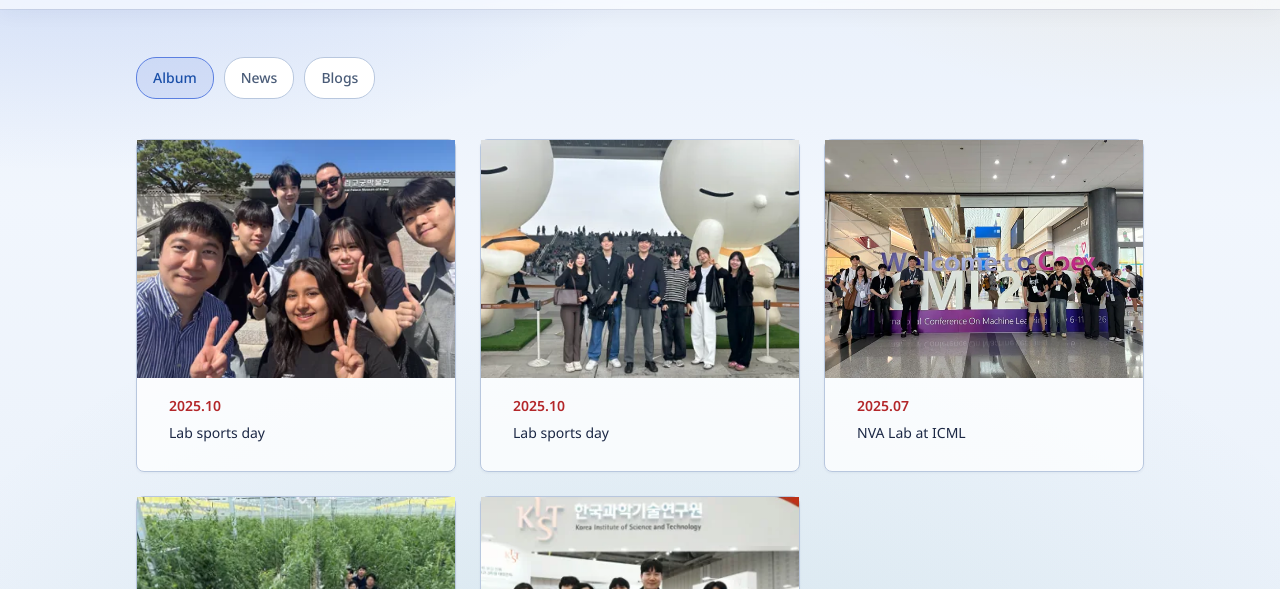
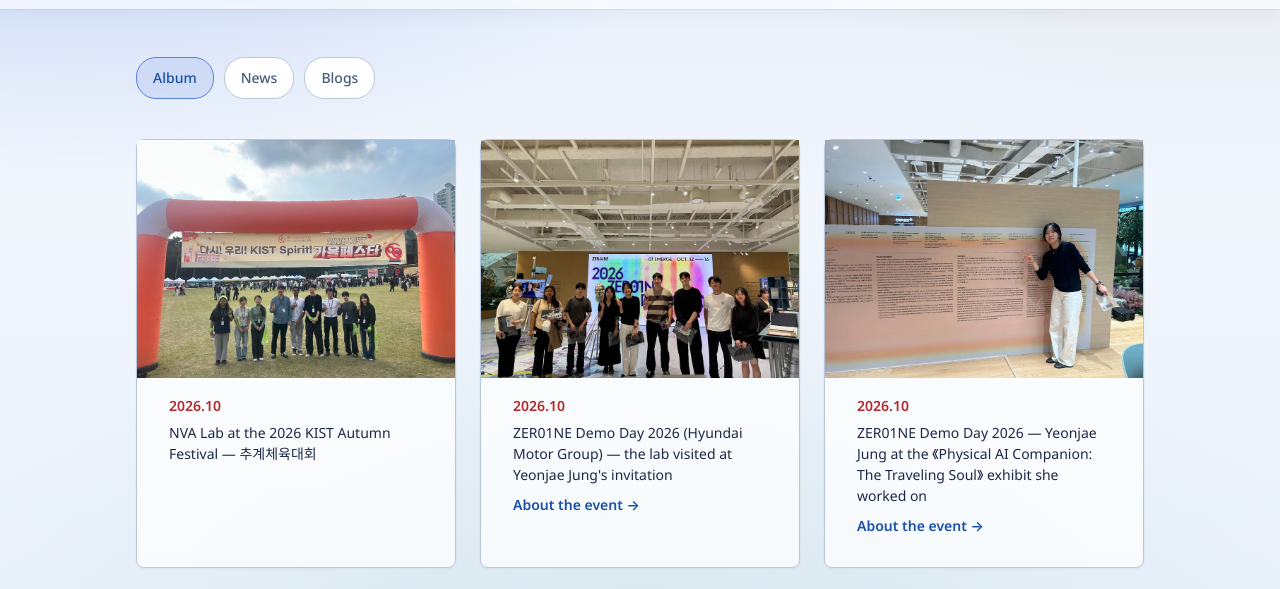
Before and after one commit to NVA-KIST/NVA-KIST.github.io, a plain HTML site: page Board.dc.html in a window 1280 px wide. Both pictures are taken after a click on the element "Album". Shown: the part 161-750 px from the top of the page. Drawn offline with nearby package versions, Linux system fonts and the light colour scheme; a web font is replaced by a local one.

Commit message:
Add KIST Autumn Festival and ZER01NE Demo Day photos to the album.
- KIST Autumn Festival 2026 sports day (2026.10.16).
- ZER01NE Demo Day 2026 at Hyundai Motor Group, visited at Yeonjae Jung's
  invitation; one shot of the group and one of her exhibit.
- Photos resized to 900px WebP, matching the rest of the album
  (1.3 MB of source JPEGs down to 255 KB).
- Album cards gain an optional href/linkLabel so the two ZER01NE photos can
  link out to the event page; cards without one render as before.

Co-Authored-By: Claude Opus 5 <noreply@anthropic.com>

```diff
--- a/Board.dc.html
+++ b/Board.dc.html
@@ -80,6 +80,7 @@
             </div>
             <div class="board-photo-date">{{ photo.date }}</div>
             <div class="board-photo-caption">{{ photo.caption }}</div>
+            <sc-if value="{{ photo.hasLink }}"><a href="{{ photo.href }}" class="board-photo-link" target="_blank" rel="noopener noreferrer">{{ photo.linkLabel }} →</a></sc-if>
           </div>
         </sc-for>
       </div>
@@ -151,7 +152,12 @@ class Component extends DCLogic {
     return [...items].sort((a, b) => this.albumKey(b.date) - this.albumKey(a.date));
   }
   mapAlbum(items) {
-    return this.sortAlbum(items).map(p => ({ ...p, hasImage: !!(p.src && p.src.trim()) }));
+    return this.sortAlbum(items).map(p => ({
+      ...p,
+      hasImage: !!(p.src && p.src.trim()),
+      hasLink: !!(p.href && p.href.trim()),
+      linkLabel: p.linkLabel || 'Read more'
+    }));
   }
   applyContent(data) {
     this.setState({
--- a/assets/board-data.js
+++ b/assets/board-data.js
@@ -1,5 +1,24 @@
 window.NVA_BOARD = {
   "album": [
+    {
+      "src": "assets/album/kist-autumn-festival-2026.webp",
+      "caption": "NVA Lab at the 2026 KIST Autumn Festival — 추계체육대회",
+      "date": "2026.10"
+    },
+    {
+      "src": "assets/album/zeroone-demoday-2026-group.webp",
+      "caption": "ZER01NE Demo Day 2026 (Hyundai Motor Group) — the lab visited at Yeonjae Jung's invitation",
+      "date": "2026.10",
+      "href": "https://www.hyundaimotorgroup.com/ko/news/hyundai-motor-group-zero-one-2026-demo-day",
+      "linkLabel": "About the event"
+    },
+    {
+      "src": "assets/album/zeroone-demoday-2026-board.webp",
+      "caption": "ZER01NE Demo Day 2026 — Yeonjae Jung at the 《Physical AI Companion: The Traveling Soul》 exhibit she worked on",
+      "date": "2026.10",
+      "href": "https://www.hyundaimotorgroup.com/ko/news/hyundai-motor-group-zero-one-2026-demo-day",
+      "linkLabel": "About the event"
+    },
     {
       "src": "assets/sportsday.webp",
       "caption": "Lab sports day",
--- a/assets/site.css
+++ b/assets/site.css
@@ -212,6 +212,8 @@ a:hover{color:var(--link-hover)}
 .board-photo-date{font-size:var(--fs-sm);font-weight:var(--fw-bold);color:var(--brand-red);margin-bottom:var(--sp-1)}
 .board-photo-caption{font-size:var(--fs-sm);line-height:var(--lh-snug);color:var(--ink)}
 .board-meta{font-size:var(--fs-sm);color:var(--ink-muted)}
+.board-photo-link{display:inline-block;margin-top:var(--sp-2);font-size:var(--fs-sm);font-weight:var(--fw-bold);color:var(--link)}
+.board-photo-link:hover{color:var(--link-hover)}
 
 /* ==========================================================================
    Home — hero & sections
--- a/content/board.json
+++ b/content/board.json
@@ -1,5 +1,24 @@
 {
   "album": [
+    {
+      "src": "assets/album/kist-autumn-festival-2026.webp",
+      "caption": "NVA Lab at the 2026 KIST Autumn Festival — 추계체육대회",
+      "date": "2026.10"
+    },
+    {
+      "src": "assets/album/zeroone-demoday-2026-group.webp",
+      "caption": "ZER01NE Demo Day 2026 (Hyundai Motor Group) — the lab visited at Yeonjae Jung's invitation",
+      "date": "2026.10",
+      "href": "https://www.hyundaimotorgroup.com/ko/news/hyundai-motor-group-zero-one-2026-demo-day",
+      "linkLabel": "About the event"
+    },
+    {
+      "src": "assets/album/zeroone-demoday-2026-board.webp",
+      "caption": "ZER01NE Demo Day 2026 — Yeonjae Jung at the 《Physical AI Companion: The Traveling Soul》 exhibit she worked on",
+      "date": "2026.10",
+      "href": "https://www.hyundaimotorgroup.com/ko/news/hyundai-motor-group-zero-one-2026-demo-day",
+      "linkLabel": "About the event"
+    },
     {
       "src": "assets/sportsday.webp",
       "caption": "Lab sports day",
```
Also changed, not shown: assets/album/kist-autumn-festival-2026.webp (added), assets/album/zeroone-demoday-2026-board.webp (added), assets/album/zeroone-demoday-2026-group.webp (added).
